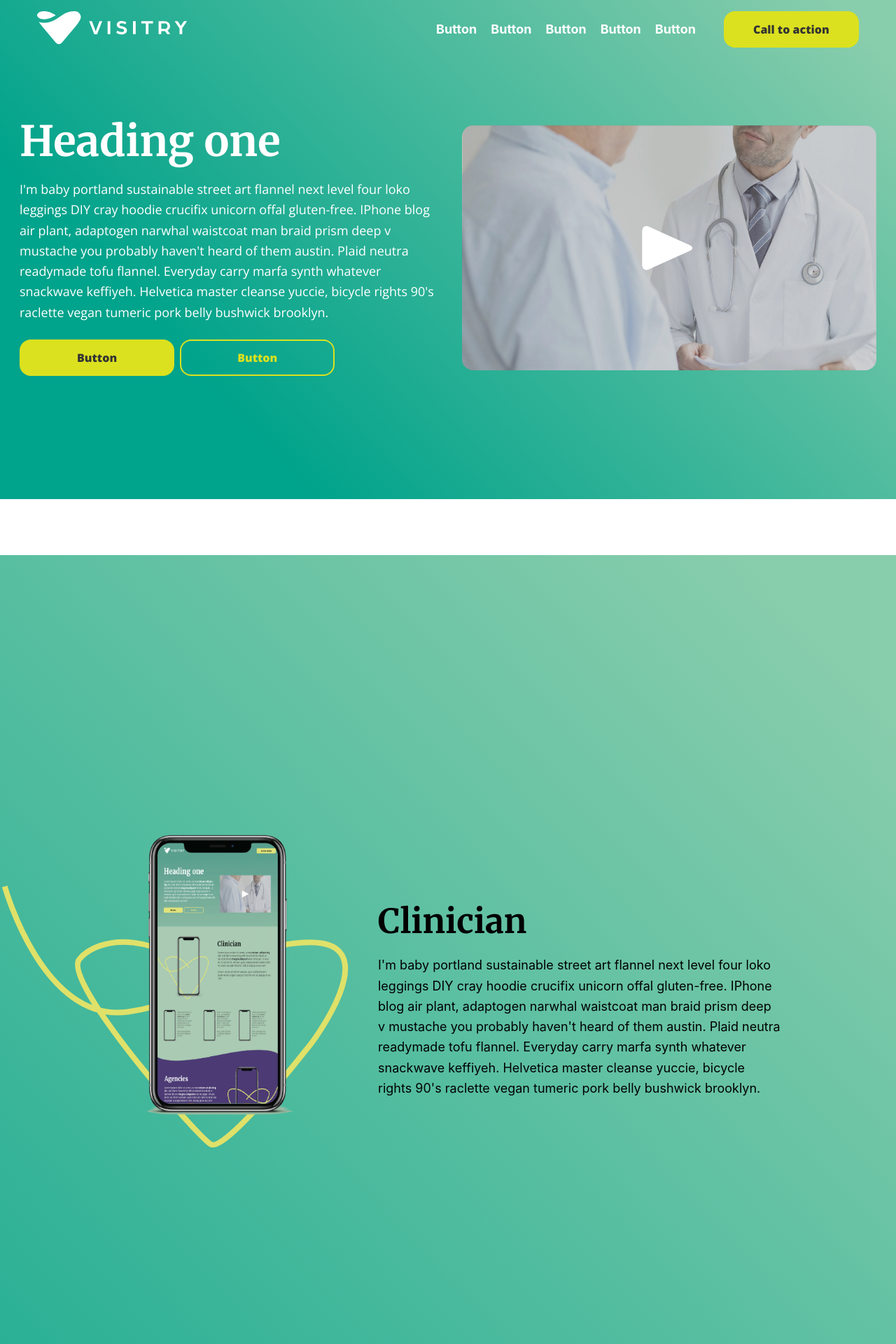
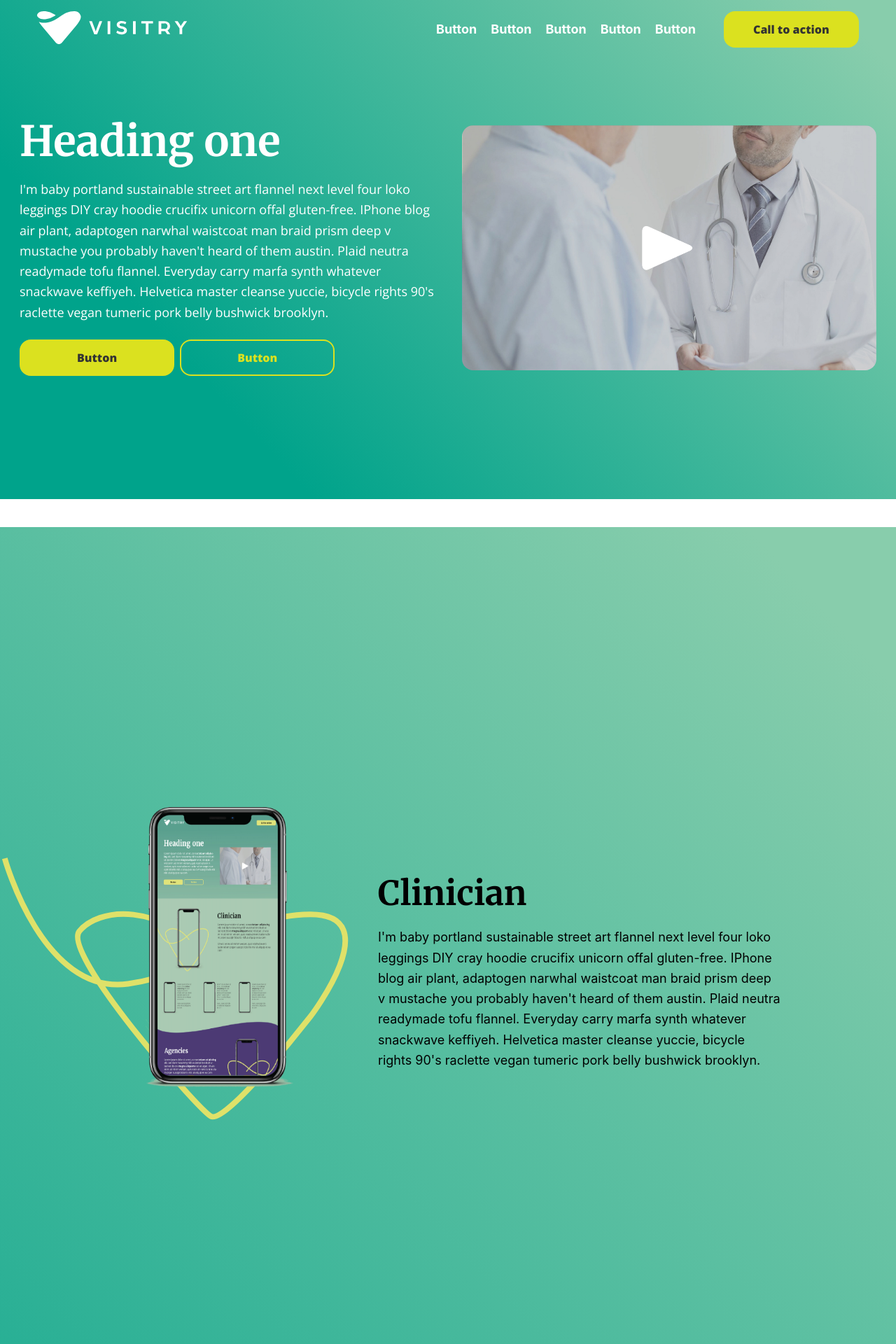
Before and after one commit to brocklis/visitry-content-page, a Next.js app: page / in a window 1280 px wide. Shown: the top 1920 px of the page at 70% size. Built offline with nearby package versions, Linux system fonts and the light colour scheme.

Commit message:
Lessened amount of white space.

```diff
--- a/pages/index.tsx
+++ b/pages/index.tsx
@@ -77,7 +77,7 @@ const Home: NextPage = () => {
             </div>
           </div>
         </SectionContainer>
-        <InfiniteSectionContainer className="pt-80 gradient-bg translate-y-[10vh] pb-20 md:pb-10 lg:pb-0 mb-[-1000px] h-[5400px] md:h-[4900px] lg:h-[3600px] xl:h-[3200px]" id="how-it-works">
+        <InfiniteSectionContainer className="pt-80 gradient-bg translate-y-10 pb-20 md:pb-10 lg:pb-0 mb-[-1000px] h-[5400px] md:h-[4900px] lg:h-[3600px] xl:h-[3200px]" id="how-it-works">
           <div className="flex flex-col lg:flex-row items-center max-w-7xl space-x-0 lg:space-x-10 mx-auto">
             <div className="flex justify-center shadow-standard mt-10 lg:mt-0 relative">
               <div className={styles['heart-svg-container']}>
@@ -103,7 +103,7 @@ const Home: NextPage = () => {
               </p>
             </div>
           </div>
-          <div><h1 className="text-5xl text-center">How It Works</h1></div>
+          <div><h1 className="text-5xl text-center translate-y-10">How It Works</h1></div>
           <div className="pt-40">
             <div className="section flex flex-col lg:flex-row items-center max-w-4xl space-x-0 lg:space-x-10 mx-auto justify-between w-11/12">
               <div className="flex justify-center shadow-standard mt-10 lg:mt-0 relative">
```
